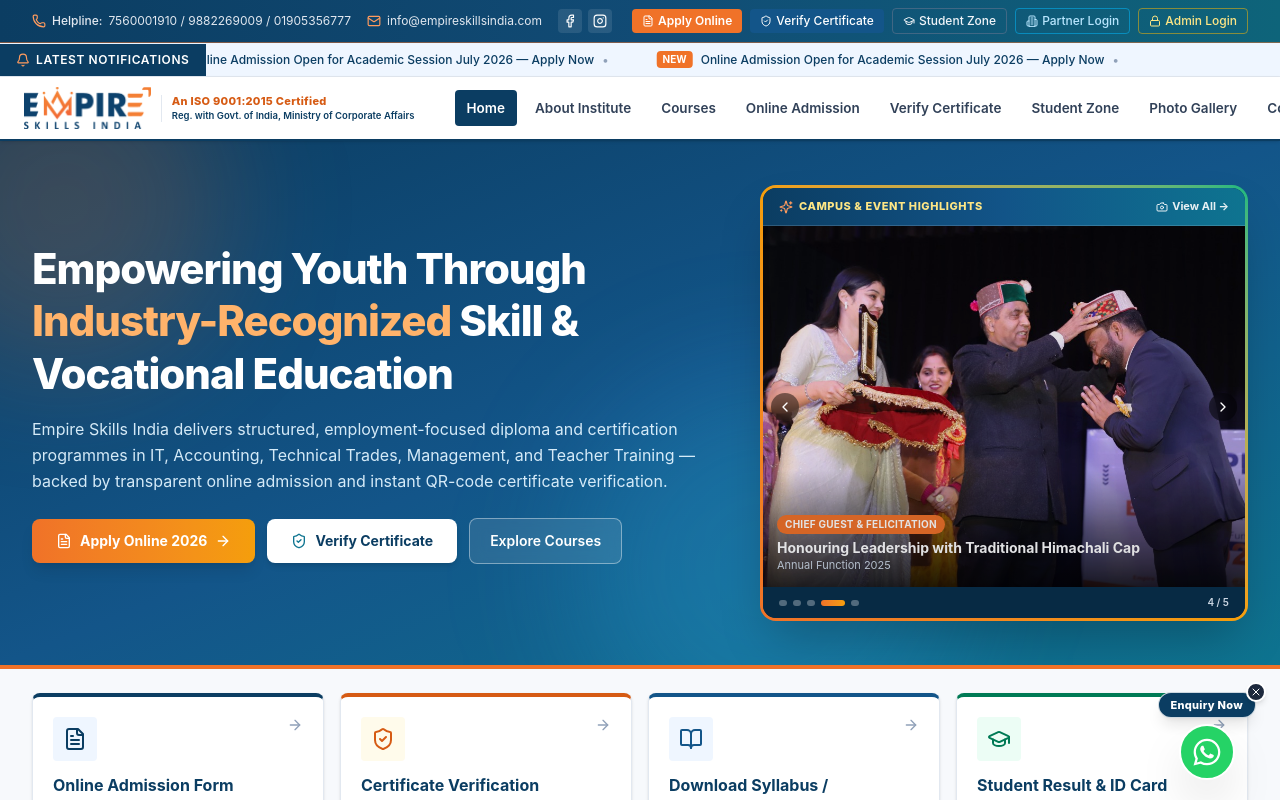
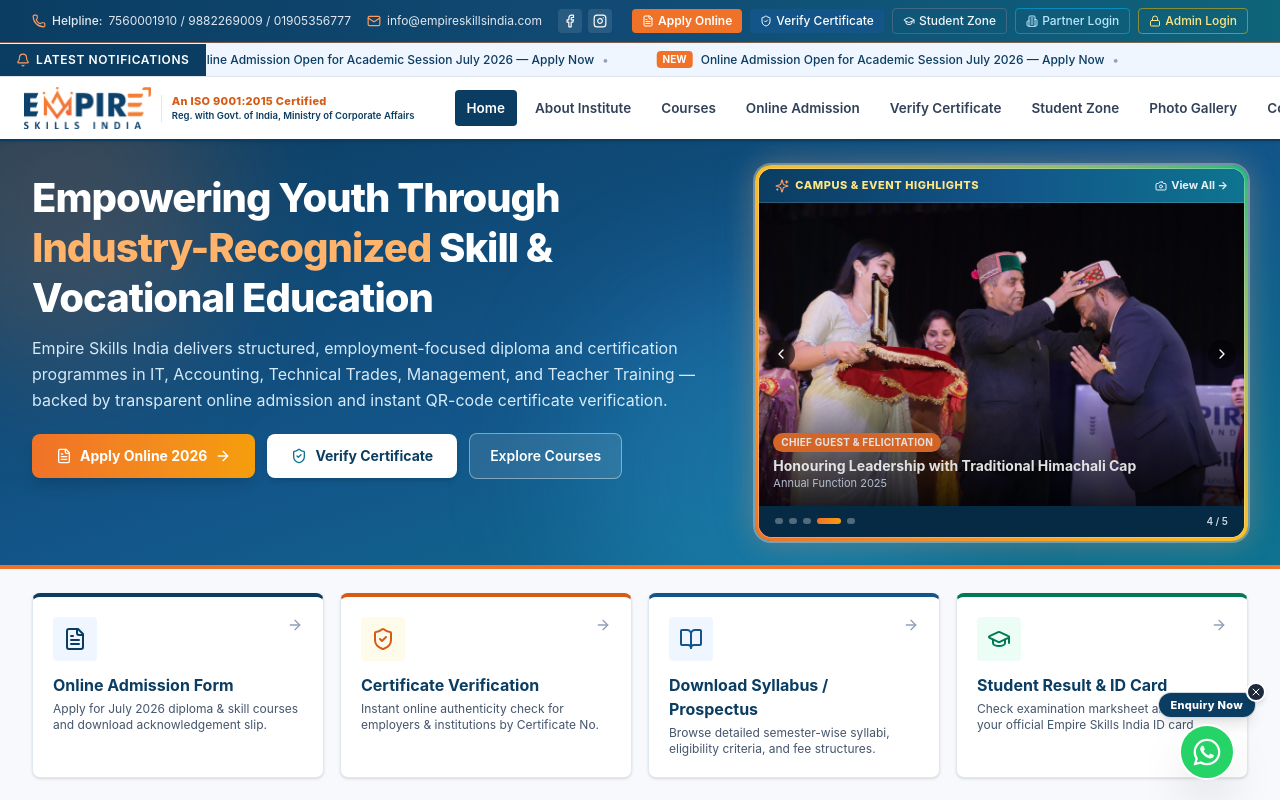
Before and after one commit to rohit786143/empireskillsindia, a Next.js app: page / in a window 1280 px wide. Shown: the top 800 px of the page. Built offline with nearby package versions, Linux system fonts and the light colour scheme; no server answers.

Commit message:
Move Hero headline & Gallery Slider higher above the fold and enhance colorful glowing slider outline

```diff
--- a/src/app/page.tsx
+++ b/src/app/page.tsx
@@ -69,10 +69,10 @@ export default function HomePage() {
           className="pointer-events-none absolute -bottom-24 right-1/4 w-96 h-96 rounded-full bg-[#38BDF8]/20 blur-3xl"
           aria-hidden="true"
         />
-        <div className="relative max-w-7xl mx-auto px-4 sm:px-6 lg:px-8 py-8 lg:py-11">
-          <div className="grid grid-cols-1 lg:grid-cols-12 gap-8 items-center">
-            <div className="lg:col-span-7 space-y-4">
-              <h1 className="text-3xl sm:text-4xl lg:text-[42px] font-extrabold tracking-tight leading-tight text-white">
+        <div className="relative max-w-7xl mx-auto px-4 sm:px-6 lg:px-8 py-4 lg:py-6">
+          <div className="grid grid-cols-1 lg:grid-cols-12 gap-6 items-start">
+            <div className="lg:col-span-7 space-y-3 lg:pt-2">
+              <h1 className="text-3xl sm:text-4xl lg:text-[40px] font-extrabold tracking-tight leading-tight text-white">
                 Empowering Youth Through{" "}
                 <span className="text-[#FFB36B]">Industry-Recognized</span> Skill &amp;
                 Vocational Education
--- a/src/components/HeroGallerySlider.tsx
+++ b/src/components/HeroGallerySlider.tsx
@@ -121,13 +121,13 @@ export function HeroGallerySlider() {
 
   return (
     <div
-      className="p-[3px] rounded-2xl bg-gradient-to-tr from-[#F07228] via-[#F59E0B] via-[#38BDF8] to-[#10B981] shadow-2xl"
+      className="relative p-[4px] rounded-2xl bg-gradient-to-tr from-[#F07228] via-[#FBBF24] via-[#38BDF8] to-[#10B981] shadow-[0_0_28px_rgba(240,114,40,0.35),0_0_40px_rgba(56,189,248,0.28)] ring-2 ring-white/30"
       onMouseEnter={() => setPaused(true)}
       onMouseLeave={() => setPaused(false)}
     >
-      <div className="bg-[#072A44] rounded-[13px] overflow-hidden">
+      <div className="bg-[#072A44] rounded-[13px] overflow-hidden ring-1 ring-white/25">
         {/* Top Bar */}
-        <div className="px-4 py-2.5 bg-gradient-to-r from-[#0B3D62] via-[#125488] to-[#0E7490] flex items-center justify-between border-b border-white/15">
+        <div className="px-4 py-2 bg-gradient-to-r from-[#0B3D62] via-[#125488] to-[#0E7490] flex items-center justify-between border-b border-white/15">
           <div className="flex items-center gap-1.5 text-[11px] font-extrabold uppercase tracking-wider text-amber-200">
             <Sparkles className="w-3.5 h-3.5 text-[#FF9B5E]" />
             <span>Campus &amp; Event Highlights</span>
@@ -142,7 +142,7 @@ export function HeroGallerySlider() {
         </div>
 
         {/* Main Image Stage */}
-        <div className="relative aspect-[4/3] w-full bg-slate-950 overflow-hidden">
+        <div className="relative aspect-[16/10] w-full bg-slate-950 overflow-hidden">
           {slides.map((slide, idx) => (
             <div
               key={`${batchIndex}-${slide.id}`}
```
Also changed, not shown: 56 other files (tests, documents, lock files or other folders).
